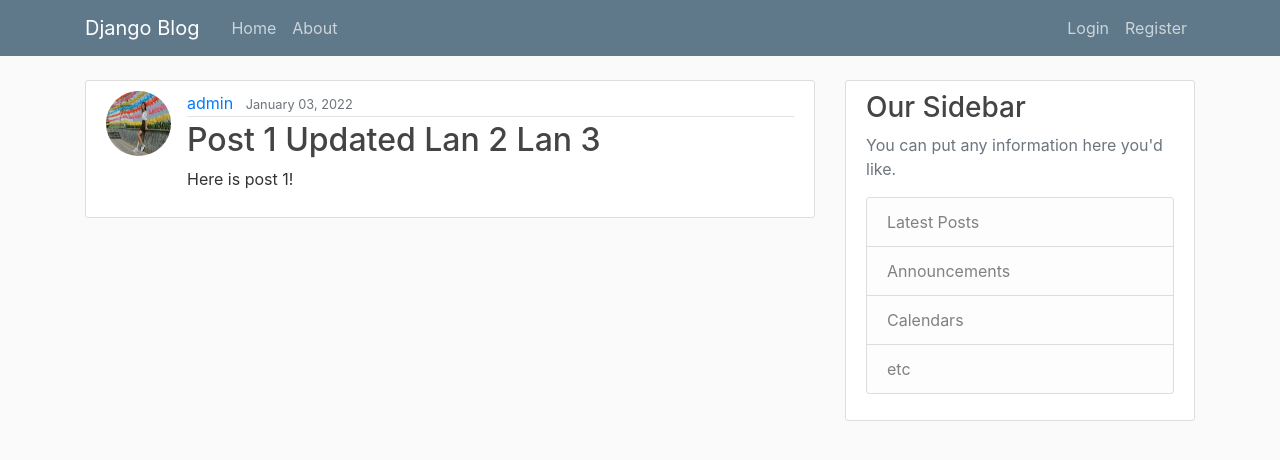
After one commit to thuynguyen650/django-blog, a Django app: page /post/1/ in a window 1280 px wide. The commit adds this page. Shown: the top 460 px of the page. Run offline with Django 4.2, Linux system fonts and the light colour scheme; data comes from the database, SQL or seed files in the repository; both versions use the stored data as it was after the commit; some libraries are stand-ins or nearby versions.

Commit message:
create, update, delete post

```diff
--- a/blog/models.py
+++ b/blog/models.py
@@ -1,6 +1,7 @@
 from django.db import models
 from django.utils import timezone
 from django.contrib.auth.models import User
+from django.urls import reverse
 
 class Post(models.Model):
     title = models.CharField(max_length=100)
@@ -10,3 +11,6 @@ class Post(models.Model):
 
     def __str__(self):
         return self.title
+
+    def get_absolute_url(self):
+        return reverse('post-detail', kwargs={'pk': self.pk})
--- a/blog/templates/blog/base.html
+++ b/blog/templates/blog/base.html
@@ -30,6 +30,7 @@
               <!-- Navbar Right Side -->
               <div class="navbar-nav">
                 {% if user.is_authenticated %}
+                  <a href="{% url 'post-create' %}" class="nav-item nav-link">+ New Post</a>
                   <a href="{% url 'profile' %}" class="nav-item nav-link">Profile</a>
                   <a href="{% url 'logout' %}" class="nav-item nav-link">Log out</a>
                 {% else %}
--- a/blog/templates/blog/home.html
+++ b/blog/templates/blog/home.html
@@ -8,7 +8,7 @@
         <a class="mr-2" href="#">{{ post.author }}</a>
         <small class="text-muted">{{ post.created_at|date:"F d, Y" }}</small>
         </div>
-        <h2><a class="article-title" href="#">{{ post.title }}</a></h2>
+        <h2><a class="article-title" href="{% url 'post-detail' post.id %}">{{ post.title }}</a></h2>
         <p class="article-content">{{ post.content }}</p>
     </div>
     </article>
--- /dev/null
+++ b/blog/templates/blog/post_detail.html
@@ -0,0 +1,20 @@
+{% extends 'blog/base.html' %}
+{% block content %}
+    <article class="media content-section">
+        <img src="{{ post.author.profile.image.url }}" class="rounded-circle article-img">
+    <div class="media-body">
+        <div class="article-metadata">
+        <a class="mr-2" href="#">{{ object.author }}</a>
+        <small class="text-muted">{{ object.created_at|date:"F d, Y" }}</small>
+        {% if object.author == user %}
+            <div>
+                <a href="{% url 'post-update' object.id %}" class="btn btn-outline-secondary btn-sm mt-1 mb-1">Update</a>
+                <a href="{% url 'post-delete' object.id %}" class="btn btn-outline-danger btn-sm mt-1 mb-1">Delete</a>
+            </div>
+        {% endif %}
+        </div>
+        <h2>{{ object.title }}</h2>
+        <p class="article-content">{{ object.content }}</p>
+    </div>
+    </article>
+{% endblock content %}
--- a/blog/urls.py
+++ b/blog/urls.py
@@ -1,6 +1,12 @@
 from django.urls import path
 from . import views
+from .views import HomeListView, PostDetailView, PostCreateView, PostUpdateView, PostDeleteView
+
 urlpatterns = [
-    path('', views.home, name='blog-home'),
+    path('', HomeListView.as_view(), name='blog-home'),
+    path('post/<int:pk>/', PostDetailView.as_view(), name='post-detail'),
+    path('post/<int:pk>/update/', PostUpdateView.as_view(), name='post-update'),
+    path('post/<int:pk>/delete/', PostDeleteView.as_view(), name='post-delete'),
+    path('post/new/', PostCreateView.as_view(), name='post-create'),
     path('about/', views.about, name='blog-about'),
 ]
--- a/blog/views.py
+++ b/blog/views.py
@@ -1,13 +1,48 @@
-from django.http.response import HttpResponse
+from django.db.models import fields
 from django.shortcuts import render
-from django.http import HttpResponse
+from django.views.generic.edit import UpdateView
 from .models import Post
+from django.views.generic import ListView, DetailView, CreateView, UpdateView, DeleteView
+from django.contrib.auth.mixins import LoginRequiredMixin, UserPassesTestMixin
 
-def home(request):
-    context = {
-        'posts': Post.objects.all()
-    }
-    return render(request, 'blog/home.html', context)
+from blog import models
+
+class HomeListView(ListView):
+    model = Post
+    template_name = 'blog/home.html'
+    context_object_name = 'posts'
+    ordering = ['-created_at']
+
+class PostDetailView(DetailView):
+    model = Post
+
+class PostCreateView(LoginRequiredMixin, CreateView):
+    model = Post
+    fields = ('title', 'content')
+
+    def form_valid(self, form):
+        form.instance.author = self.request.user
+        return super().form_valid(form)
+
+class PostUpdateView(LoginRequiredMixin, UserPassesTestMixin, UpdateView):
+    model = Post
+    fields = ('title', 'content')
+
+    def test_func(self):
+        post = self.get_object()
+        if self.request.user == post.author:
+            return True
+        return False
+
+class PostDeleteView(LoginRequiredMixin, UserPassesTestMixin, DeleteView):
+    model = Post
+    success_url = '/'
+
+    def test_func(self):
+        post = self.get_object()
+        if self.request.user == post.author:
+            return True
+        return False
 
 def about(request):
     return render(request, 'blog/about.html', {'title': 'Blog'})
```
Also changed, not shown: blog/templates/blog/post_confirm_delete.html (added, +13 -0 lines), blog/templates/blog/post_form.html (added, +14 -0 lines), db.sqlite3, media/profile_pics/default.jpg.
